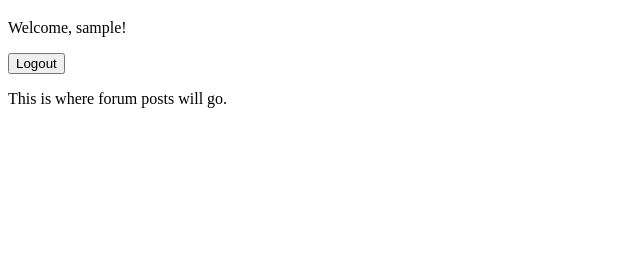
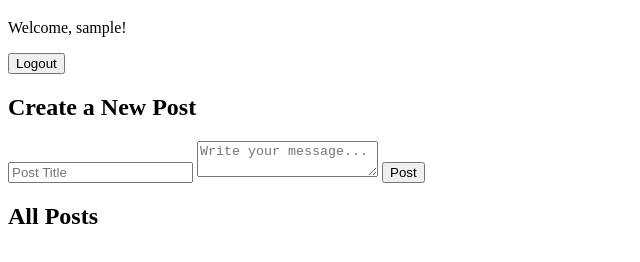
Before and after one commit to jackforce08/libyan-voices, a plain HTML site: page forum.html in a window 1280 px wide. Shown: the part 62-324 px from the top of the page, without its empty margins (0-640 px from the left). Drawn offline with Linux system fonts and the light colour scheme; sample sign-in values are in the browser's storage.

Commit message:
Update forum.html

```diff
--- a/forum.html
+++ b/forum.html
@@ -13,8 +13,17 @@
   </header>
 
   <main>
-    <p>This is where forum posts will go.</p>
-  </main>
+  <h2>Create a New Post</h2>
+  <form id="postForm">
+    <input type="text" id="postTitle" placeholder="Post Title" required>
+    <textarea id="postMessage" placeholder="Write your message..." required></textarea>
+    <button type="submit">Post</button>
+  </form>
+
+  <h2>All Posts</h2>
+  <div id="postsContainer"></div>
+</main>
+
 
   <script src="script.js"></script>
 </body>
```
